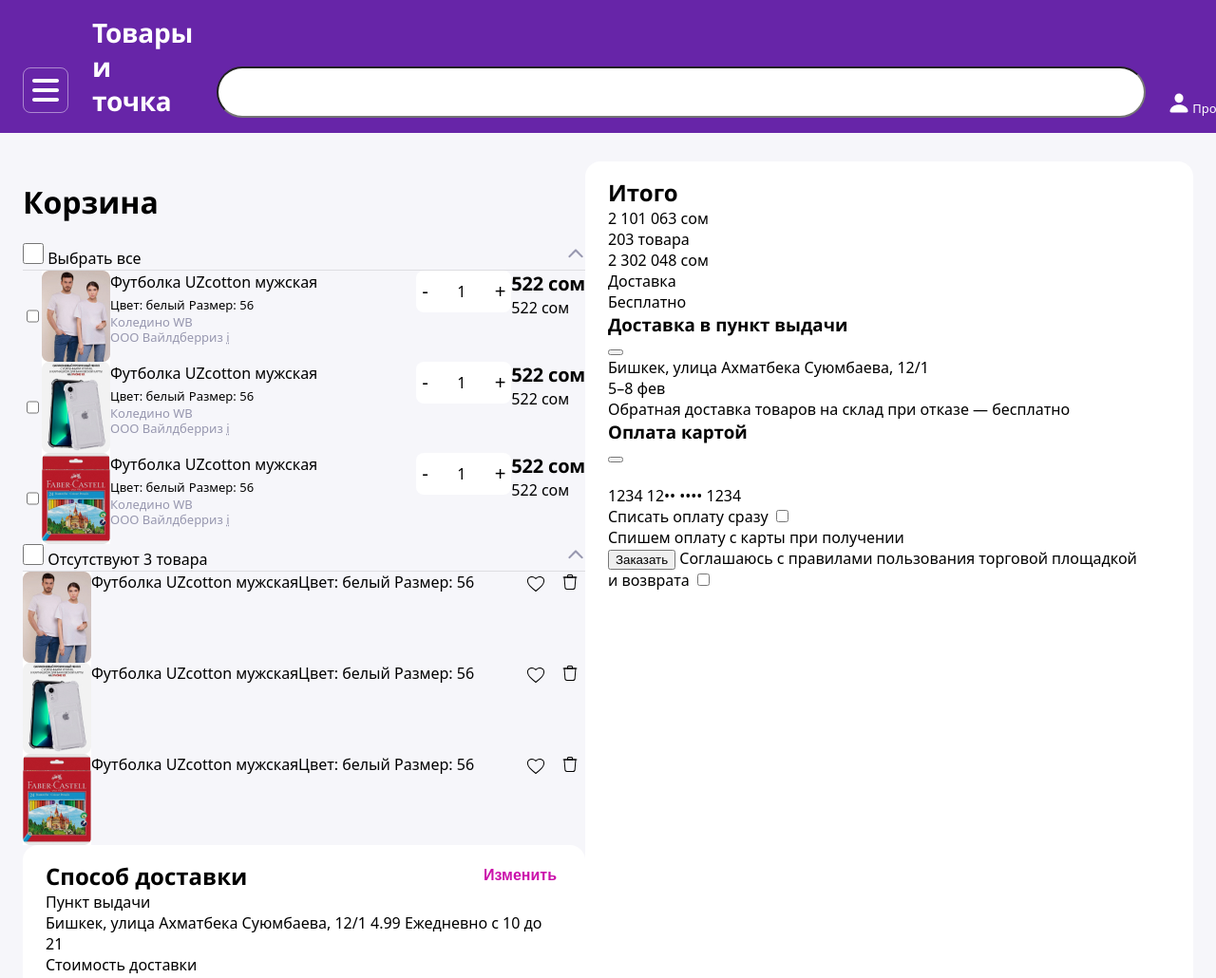
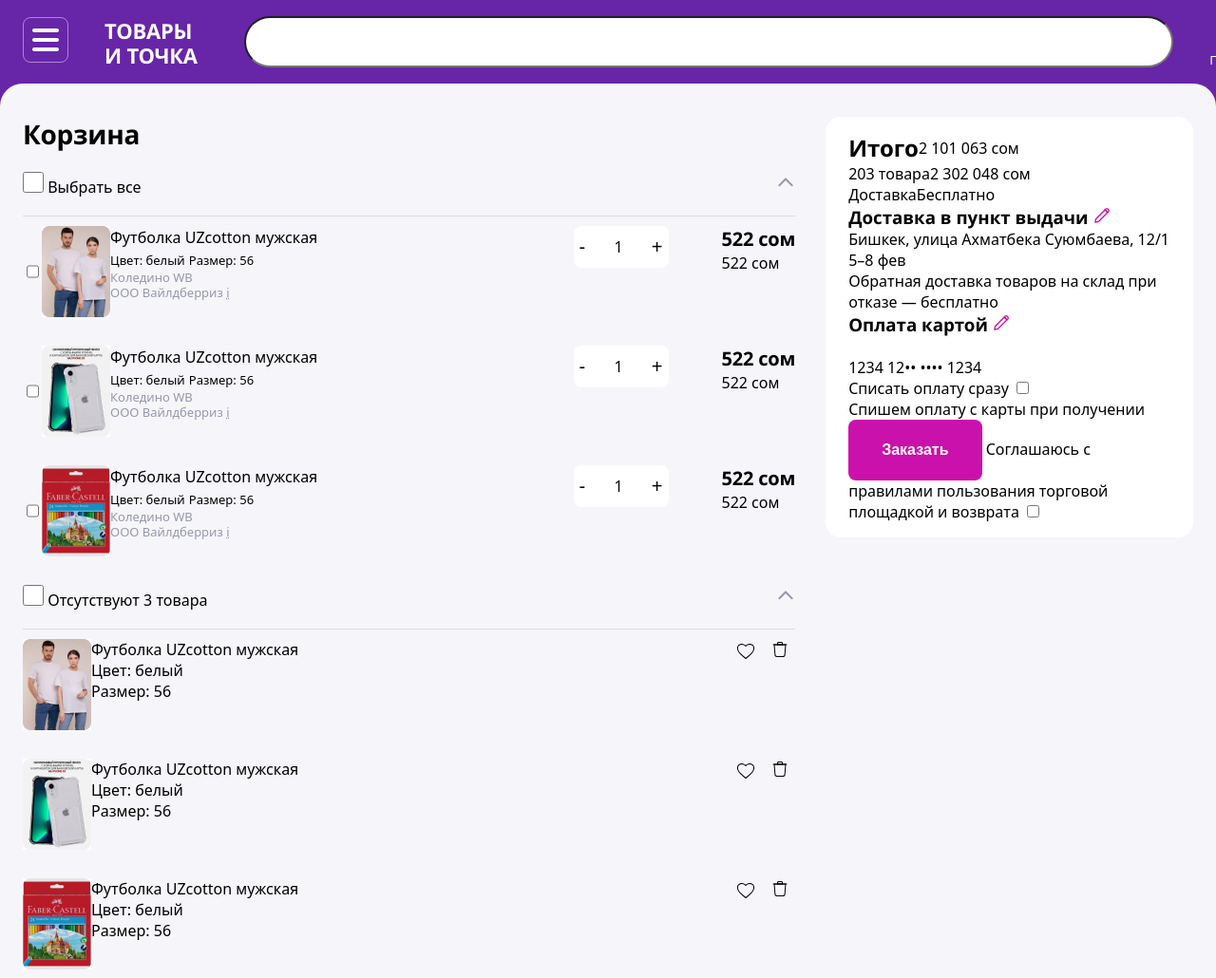
Before and after one commit to ddgrgrv/wb-test, a plain HTML site: page L0/index.html in a window 1280 px wide. Shown: the top 1030 px of the page at 95% size. Drawn offline with Linux system fonts and the light colour scheme.

Commit message:
add: styles

```diff
--- a/L0/index.html
+++ b/L0/index.html
@@ -8,7 +8,8 @@
     <link rel="stylesheet" href="./styles/variables.css">
     <title>Document</title>
 </head>
-<body>
+<body class="body">
+    <div class="container">
         <header class="header">
             <nav class="menu">
                 <svg width="48" height="48" viewBox="0 0 48 48" fill="none" xmlns="http://www.w3.org/2000/svg">
@@ -21,11 +22,11 @@
             <h2 class="header__title">Товары и точка</h2>
             <input type="text" class="search">
             <div class="user">
-            <img src="./img/Exclude.png" alt="">
+                <img class="img-icon" src="./img/Exclude.png" alt="">
                 <span class="icon-text">Профиль</span>
             </div>
             <div class="shop-cart">
-            <img src="./img/Vector.png" alt="">
+                <img class="img-icon" src="./img/Vector.png" alt="">
                 <span class="icon-text">Корзина</span>
                 <span class="count"></span>
             </div>
@@ -138,8 +139,8 @@
                         <li class="list-item">
                             <div class="list-item__inner">
                                 <img src="/L0/img/list-item__img_1.jpg" alt="">
+                                <div class="product-info">
                                     <span>Футболка UZcotton мужская</span>
-                            <div>
                                     <span>Цвет: белый</span>
                                     <span>Размер: 56</span>
                                 </div>
@@ -162,8 +163,9 @@
                         <li class="list-item">
                             <div class="list-item__inner">
                                 <img src="/L0/img/list-item__img-2.jpg" alt="">
+
+                                <div class="product-info">
                                     <span>Футболка UZcotton мужская</span>
-                            <div>
                                     <span>Цвет: белый</span>
                                     <span>Размер: 56</span>
                                 </div>
@@ -186,8 +188,9 @@
                         <li class="list-item">
                             <div class="list-item__inner">
                                 <img src="/L0/img/list-item__img-3.jpg" alt="">
+
+                                <div class="product-info">
                                     <span>Футболка UZcotton мужская</span>
-                            <div>
                                     <span>Цвет: белый</span>
                                     <span>Размер: 56</span>
                                 </div>
@@ -273,21 +276,28 @@
                 </section>
             </div>
             <aside class="main__child aside section">
-            <div>
+                <div class="aside-item">
                     <h2>Итого</h2>
                     <span>2 101 063 сом</span>
                 </div>
-            <div>
+                <div class="aside-item">
                     <p>203 товара</p>
                     <span>2 302 048 сом</span>
                 </div>
-            <div>
+                <div class="aside-item">
                     <p>Доставка</p>
                     <span>Бесплатно</span>
                 </div>
                 <div>
+                    <div class="aside-item">
                         <h3>Доставка в пункт выдачи</h3>
-                <button></button>
+                        <button class="aside-btn">
+                            <svg width="16" height="16" viewBox="0 0 16 16" fill="none" xmlns="http://www.w3.org/2000/svg">
+                                <path fill-rule="evenodd" clip-rule="evenodd" d="M11.1585 1.05991L14.9401 4.84154L4.72705 15.0546L0.735435 15.8529C0.385575 15.9229 0.0771149 15.6144 0.147087 15.2646L0.94541 11.273L11.1585 1.05991ZM2.17707 11.9321L11.1585 2.95072L13.0493 4.84154L4.06789 13.8229L1.70436 14.2956L2.17707 11.9321Z" fill="#CB11AB"/>
+                                <path fill-rule="evenodd" clip-rule="evenodd" d="M13.9948 5.78715L10.2132 2.00552L11.6313 0.587402C12.4145 -0.195801 13.6843 -0.195801 14.4675 0.587402L15.4129 1.53281C16.1961 2.31601 16.1961 3.58584 15.4129 4.36904L13.9948 5.78715ZM14.4675 3.42363C14.7286 3.16256 14.7286 2.73929 14.4675 2.47822L13.5221 1.53281C13.261 1.27174 12.8378 1.27174 12.5767 1.53281L12.104 2.00552L13.9948 3.89634L14.4675 3.42363Z" fill="#CB11AB"/>
+                                </svg>
+                        </button>
+                    </div>
                     <p>Бишкек, улица Ахматбека Суюмбаева, 12/1</p>
                     <span>5–8 фев</span>
                 </div>
@@ -295,8 +305,15 @@
                     Обратная доставка товаров на склад при отказе — бесплатно
                 </div>
                 <div>
+                    <div class="aside-item">
                         <h3>Оплата картой</h3>
-                <button></button>
+                        <button class="aside-btn">
+                            <svg width="16" height="16" viewBox="0 0 16 16" fill="none" xmlns="http://www.w3.org/2000/svg">
+                                <path fill-rule="evenodd" clip-rule="evenodd" d="M11.1585 1.05991L14.9401 4.84154L4.72705 15.0546L0.735435 15.8529C0.385575 15.9229 0.0771149 15.6144 0.147087 15.2646L0.94541 11.273L11.1585 1.05991ZM2.17707 11.9321L11.1585 2.95072L13.0493 4.84154L4.06789 13.8229L1.70436 14.2956L2.17707 11.9321Z" fill="#CB11AB"/>
+                                <path fill-rule="evenodd" clip-rule="evenodd" d="M13.9948 5.78715L10.2132 2.00552L11.6313 0.587402C12.4145 -0.195801 13.6843 -0.195801 14.4675 0.587402L15.4129 1.53281C16.1961 2.31601 16.1961 3.58584 15.4129 4.36904L13.9948 5.78715ZM14.4675 3.42363C14.7286 3.16256 14.7286 2.73929 14.4675 2.47822L13.5221 1.53281C13.261 1.27174 12.8378 1.27174 12.5767 1.53281L12.104 2.00552L13.9948 3.89634L14.4675 3.42363Z" fill="#CB11AB"/>
+                                </svg>
+                        </button>
+                    </div>
                 </div>
                 <div>
                     <img src="" alt="">
@@ -307,7 +324,7 @@
                     <input type="checkbox" name="" id="">
                     <p>Спишем оплату с карты при получении</p>
                 </div>
-            <button>Заказать</button>
+                <button class="order">Заказать</button>
                 <label for="">Соглашаюсь с правилами пользования торговой площадкой и возврата
                     <input type="checkbox" name="" id="">
                 </label>
@@ -316,5 +333,6 @@
         <footer class="footer">
             <p>© 2022  ООО «Товары и точка»</p>
         </footer>
+    </div>
 </body>
 </html>
--- a/L0/styles/style.css
+++ b/L0/styles/style.css
@@ -1,4 +1,4 @@
-h2,body,p,ul,h3{
+h1,h2,body,p,ul,h3{
     margin: 0;
     padding: 0;
 }
@@ -8,22 +8,28 @@
     background-color: var(--violet);
 }
 
+.container{
+    max-width: 1400px;
+    margin: 0 auto;
+}
+
 .header{
     display: flex;
     flex-direction: row;
     justify-content: space-between;
     align-items: flex-end;
-    padding: 16px 24px;
+    padding: 17px 24px;
     width: 1400px;
 }
 
 .header__title{
     color: var(--white);
-    font-size: 28px;
+    font-size: 22px;
     font-weight: 700;
-    line-height: 36px;
+    line-height: 26px;
     letter-spacing: -0.01em;
-    width: 106px;
+    width: 109px;
+    text-transform: uppercase;
 }
 
 .search{
@@ -33,22 +39,44 @@
     border-radius: 36px;
 }
 
+.user, .shop-cart{
+    display: flex;
+    flex-direction: column;
+    justify-content: center;
+    align-items: center;
+}
+
+.img-icon{
+    width: 20px;
+}
+
 .icon-text{
     color: var(--white);
     font-size: 13px;
     font-weight: 400;
     line-height: 16px;
     letter-spacing: 0px;
+    margin-top: 10px;
 }
 .main{
     display: flex;
     flex-direction: row;
     background-color: var(--grey-background);
-    padding: 30px 24px;
+    padding: 35px 24px;
+    border-radius: 24px;
 }
 
-.main__child{
-    flex-basis: 50%;
+.main__title{
+    font-size: 28px;
+    font-weight: 700;
+    line-height: 36px;
+    letter-spacing: -0.01em;
+    margin-bottom: 22px;
+
+}
+.inner{
+    flex-basis: 72%;
+    margin-right: 32px;
 }
 
 .details__summary{
@@ -56,6 +84,8 @@
     flex-direction: row;
     justify-content: space-between;
     border-bottom: 1px solid var(--grey-border-color);
+    padding-bottom: 18px;
+    margin-bottom: 10px;
 }
 
 .details__summary::marker {
@@ -99,11 +129,16 @@
     flex-direction: row;
     justify-content: space-between;
     align-items: flex-start;
+    margin-bottom:  30px;
 }
 
 .list-item__inner{
     display: flex;
     flex-direction: row;
+}
+
+.price{
+    margin-left: 56px;
 }
 
 .product-info{
@@ -198,7 +233,34 @@
 }
 
 .aside{
+    flex-basis: 30%;
+    height: fit-content;
     background-color: var(--white);
+}
+
+.aside-item{
+    display: flex;
+    flex-direction: row;
+    align-items: center;
+}
+
+.aside-btn{
+    border: none;
+    background-color: transparent;
+}
+
+.order{
+    border: none;
+    border-radius: 8px;
+    padding: 20px 35px;
+    background-color: var(--purple);
+    color: var(--white);
+    font-size: 16px;
+    font-weight: 700;
+    line-height: 24px;
+    letter-spacing: 0px;
+    text-align: center;
+
 }
 
 .footer{
```
Also changed, not shown: L0/img/aside-icon.svg (added). Lines whose indentation alone changed are shown as unchanged.
